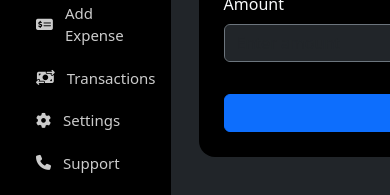
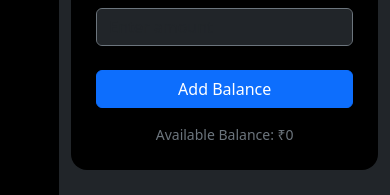
Before and after one commit to kunnal-singhh/ExpenseTracker, a React (Vite) app: page /balance in a window 390 px wide. Shown: the part 297-492 px from the top of the page. Built offline with nearby package versions, Linux system fonts and the light colour scheme.

Commit message:
responsive fix

```diff
--- a/index.html
+++ b/index.html
@@ -13,7 +13,7 @@
 </head>
 
 <body>
-  <div id="root"></div>
+  <div id="root" class="bg-dark"></div>
   <script src="https://kit.fontawesome.com/c7c852b34c.js" crossorigin="anonymous"></script>
   <script type="module" src="/src/main.jsx"></script>
   <script src="https://cdn.jsdelivr.net/npm/@popperjs/core@2.11.8/dist/umd/popper.min.js"
--- a/src/components/Layout.jsx
+++ b/src/components/Layout.jsx
@@ -3,29 +3,15 @@ import { Outlet } from "react-router-dom";
 
 const Layout = () => {
   return (
-    <div className="d-flex vh-100 overflow-hidden">
+    <div className="d-flex vh-100 ">
 
       {/* Sidebar */}
       <SideMenu />
 
       {/* Right Content Wrapper (SCROLL CONTAINER) */}
-      <div
-        className="flex-grow-1 bg-dark overflow-auto"
-        style={{
-          borderLeft: "3px solid black",
-        }}
-      >
-        {/* Inner Content (Controls Width & Height) */}
-        <div
-          style={{
-            minWidth: "1000px",   // prevents overlap
-            minHeight: "100%",    // ensures vertical growth
-            padding: "1rem",
-          }}
-        >
-          <Outlet />
-        </div>
-      </div>
+     <div className=" overflow-y-auto bg-dark " style={{width:'100%'}}>
+    <Outlet />
+     </div>
 
     </div>
   );
--- a/src/components/SideMenu.jsx
+++ b/src/components/SideMenu.jsx
@@ -1,10 +1,28 @@
-import React, { useState } from "react";
+import React, { useState,useEffect} from "react";
 import { NavLink } from "react-router-dom";
 import ETlogo from "../assets/ETlogo.png";
 
 const SideMenu = () => {
   const [collapsed, setCollapsed] = useState(false);
+    useEffect(() => {
+    // Function to check window width
+    const handleResize = () => {
+      if (window.innerWidth < 768) {
+        setCollapsed(true); // Collapse on small screens (mobile/tablet)
+      } else {
+        setCollapsed(false); // Expand on larger screens
+      }
+    };
 
+    // Set initial state on mount
+    handleResize();
+
+    // Add event listener
+    window.addEventListener('resize', handleResize);
+
+    // Clean up listener on unmount to prevent memory leaks
+    return () => window.removeEventListener('resize', handleResize);
+  }, []);
   return (
     <div
       className={`sidebar bg-black text-light d-flex flex-column position-relative ${
--- a/src/context/expenseContext.jsx
+++ b/src/context/expenseContext.jsx
@@ -24,7 +24,7 @@ export const ExpenseProvider = ({ children }) => {
   }, [transactions]);
 
   const addTransactions = (trans) => {
-    setTransactions((prev) => [...prev, trans]);
+    setTransactions((prev) => [trans,...prev]);
   };
 
   return (
--- a/src/pages/AddBalance.jsx
+++ b/src/pages/AddBalance.jsx
@@ -2,12 +2,13 @@ import React, { useState } from "react";
 import useExpense from "../context/expenseContext";
 
 const AddBalance = () => {
-  const { addTransactions } = useExpense();
+  const { transactions,addTransactions } = useExpense();
 
   const [amount, setAmount] = useState("");
   const [from, setFrom] = useState("");
   const [to, setTo] = useState("");
 
+    const balance = transactions.reduce((acc, t) => acc + t.amount, 0);
   const add = (e) => {
     e.preventDefault();
     if (!from || !to || !amount) return;
@@ -17,7 +18,7 @@ const AddBalance = () => {
       from,
       to,
       amount: Number(amount),
-      date: new Date().toLocaleDateString(),
+    date: new Date().toLocaleDateString(),
       time: new Date().toLocaleTimeString(),
     });
 
@@ -27,7 +28,7 @@ const AddBalance = () => {
   };
 
   return (
-    <div className="container text-light mt-4">
+    <div className="container text-light mt-4 ">
       <h3 className="mb-4">➕ Add Balance</h3>
 
       <div className="card bg-black text-light p-4 rounded-4 col-12 col-md-7 col-lg-5 mx-auto">
@@ -70,10 +71,13 @@ const AddBalance = () => {
           </div>
 
           {/* Button */}
-          <button type="submit" className="btn btn-primary mt-3">
+          <button type="submit" className="btn btn-primary mt-2">
             Add Balance
           </button>
-
+ {/* Balance Info */}
+          <small className="text-secondary text-center">
+            Available Balance: ₹{balance}
+          </small>
         </form>
       </div>
     </div>
--- a/src/pages/AddExpense.jsx
+++ b/src/pages/AddExpense.jsx
@@ -46,7 +46,7 @@ const AddExpense = () => {
   };
 
   return (
-    <div className="container text-light mt-4">
+    <div className="container text-light mt-4 ">
       <h3 className="mb-4">➖ Add Expense</h3>
 
       <div className="card bg-black text-light p-4 rounded-4 col-12 col-md-7 col-lg-5 mx-auto">
--- a/src/pages/Dashboard.jsx
+++ b/src/pages/Dashboard.jsx
@@ -17,7 +17,7 @@ const Dashboard = () => {
   const balance = income + expense;
 
   return (
-    <div className="container text-light mt-4">
+    <div className="container text-light mt-4 ">
       <h3 className="mb-4">📊 Dashboard</h3>
 
       {/* Summary Cards */}
--- a/src/pages/NotFound.jsx
+++ b/src/pages/NotFound.jsx
@@ -7,7 +7,7 @@ const NotFound = () => {
          style={{ minHeight: "100%", backgroundColor: "#121212" }}>
 
       <div
-        className="text-center p-5 rounded-4"
+        className="text-center p-5 rounded-4 "
         style={{
           backgroundColor: "#1e1e1e",
           maxWidth: "500px",
--- a/src/pages/Transactions.jsx
+++ b/src/pages/Transactions.jsx
@@ -4,18 +4,15 @@ const Transactions = () => {
   const { transactions } = useExpense();
 
   return (
-    <div className="container text-light mt-4">
+    <div className="container text-light mt-4 ">
       <h3 className="mb-4">📄 Transactions</h3>
 
       <div className="card bg-black text-light rounded-3 p-3 pb-1">
 
         {/* Table Header */}
         <div className="row fw-semibold border-bottom border-secondary pb-2 mb-2">
-          <div className="col-3">From</div>
-          <div className="col-3">To</div>
-          <div className="col-2 text-center">Date</div>
-          <div className="col-2 text-center">Time</div>
-          <div className="col-2 text-end">Amount</div>
+          <div className="col-5 ms-3">To</div>
+          <div className="col-6 text-end">Amount</div>
         </div>
 
         {/* Transactions List */}
@@ -27,20 +24,24 @@ const Transactions = () => {
           transactions.map((t) => (
             <div
               key={t.id}
-              className="row align-items-center py-2 border-bottom border-secondary rounded-3 bg-dark"
+              className="row align-items-center p-3 border-bottom border-secondary rounded-3 bg-dark"
             >
-              <div className="col-3">{t.from}</div>
-              <div className="col-3">{t.to}</div>
-              <div className="col-2 text-center">{t.date}</div>
-              <div className="col-2 text-center">{t.time}</div>
+
+              <div className="col-6 ">{t.to}</div>
+              {/* <div className="col-2 text-center">{t.date}</div>
+              <div className="col-2 text-center">{t.time}</div> */}
               <div
-                className={`col-2 text-end fw-bold ${
+                className={`col-6 text-end fw-bold d-flex flex-column justify-content-center align-items-end gap-2 ${
                   t.amount > 0 ? "text-success" : "text-danger"
                 }`}
               >
                 {t.amount > 0
                   ? `+₹${t.amount}`
                   : `-₹${Math.abs(t.amount)}`}
+                <div className="d-flex justify-content-center align-items-end gap-1">
+                    <span style={{fontSize:'10px',color:'#b0b0b0ff'}}>{t.date}</span>
+                  <span style={{fontSize:'10px',color:'#b0b0b0ff'}}>{t.time}</span>
+                </div>
               </div>
             </div>
           ))
```
